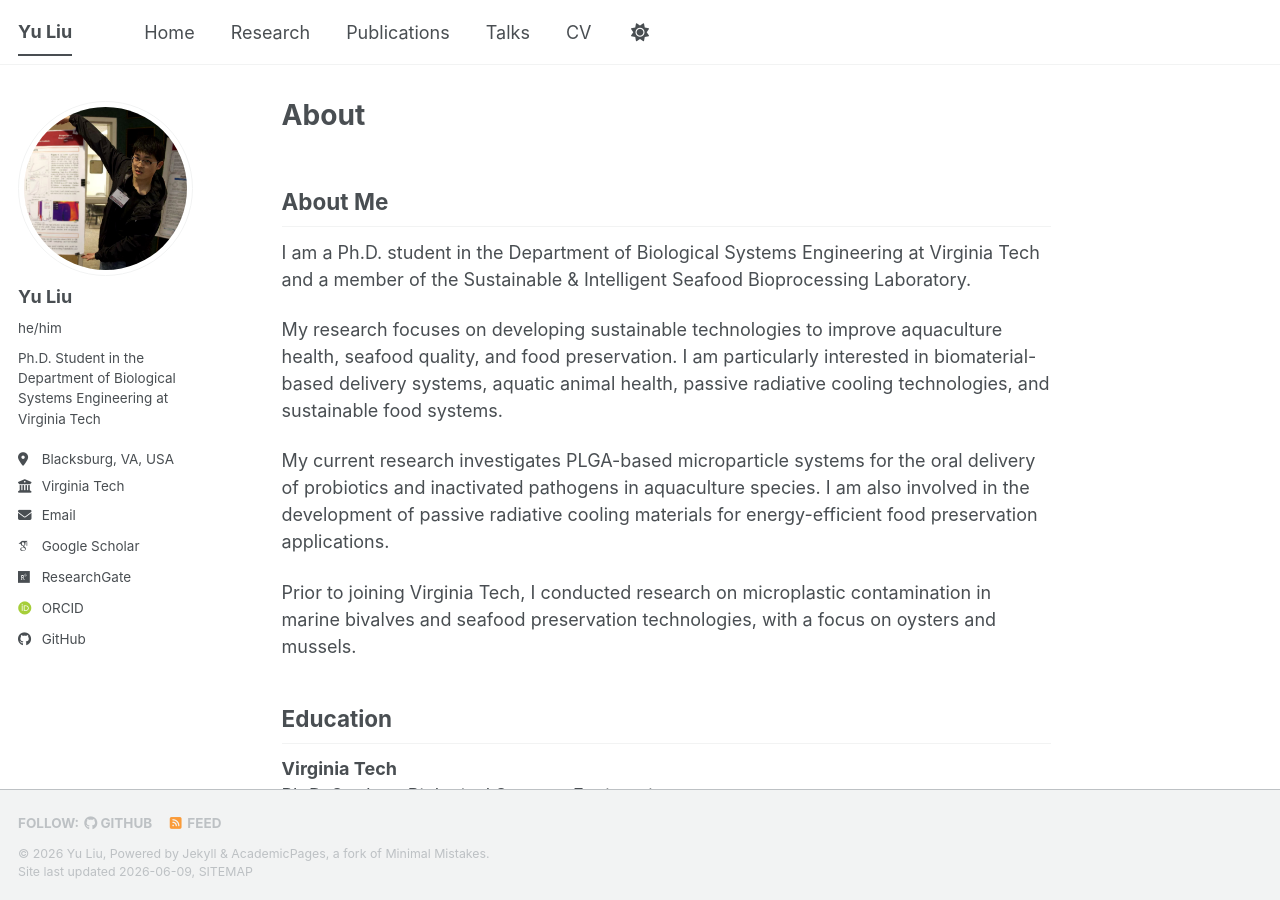
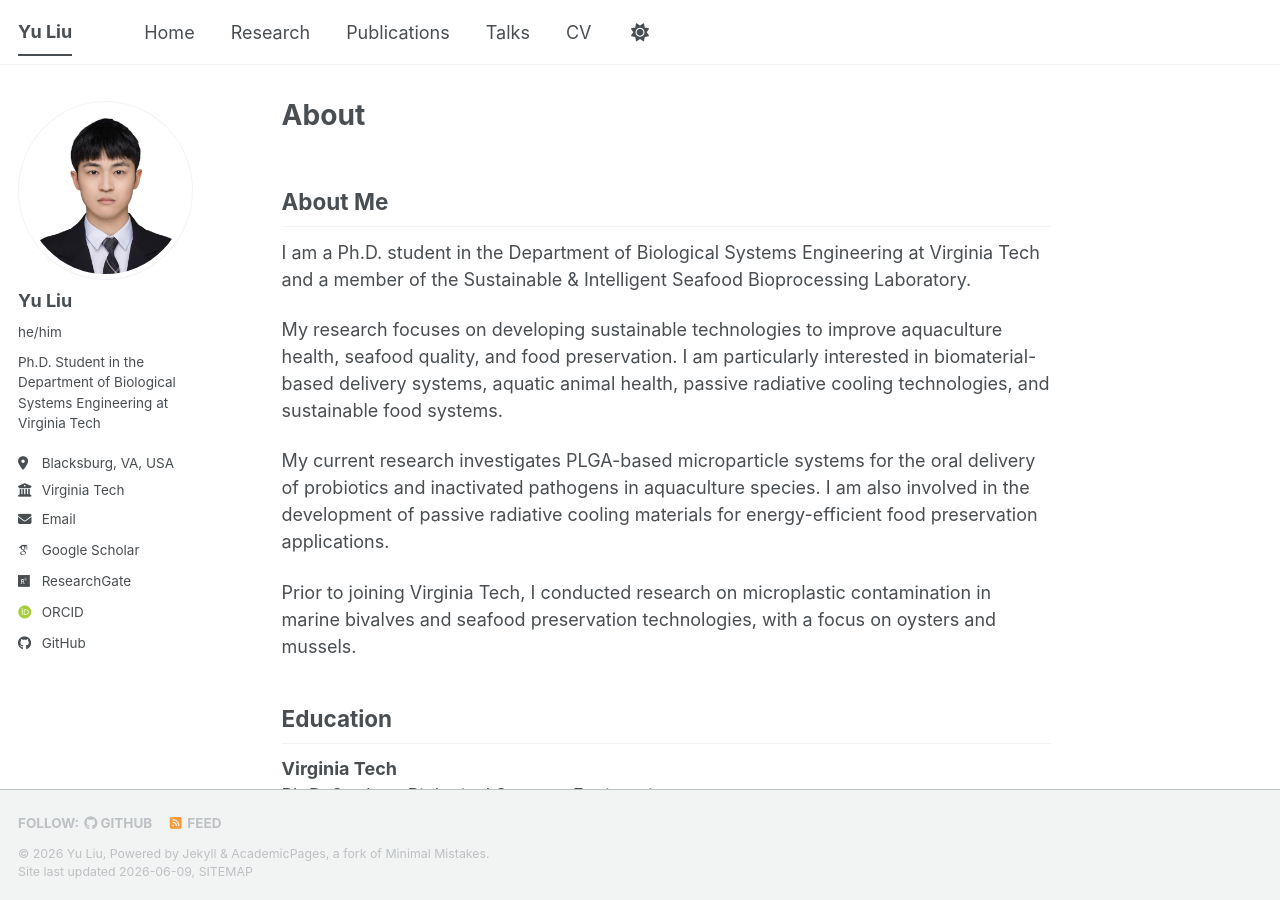
Before and after one commit to yuliu0322/yuliu0322.github.io, a Jekyll site: the page built from _pages/about.md, in a window 1280 px wide and 900 px high. Built offline with Jekyll 4.4.1, drawn with Linux system fonts in a browser that asks for light colours; some web fonts are replaced; a script bundle is joined from its source files by our own code; library files that are not in the unit come from our copies.

Commit message:
Update _config.yml

```diff
--- a/_config.yml
+++ b/_config.yml
@@ -23,7 +23,7 @@ repository               : "yuliu0322/yuliu0322.github.io"
 #               Additional customization can be done by editing /_includes/author-profile.html
 author:
   # Biographic information
-  avatar           : "profile.jpg"
+  avatar           : "bio-profile.png"
   name             : "Yu Liu"
   pronouns         : "he/him"
   bio              : "Ph.D. Student in the Department of Biological Systems Engineering at Virginia Tech"
```
